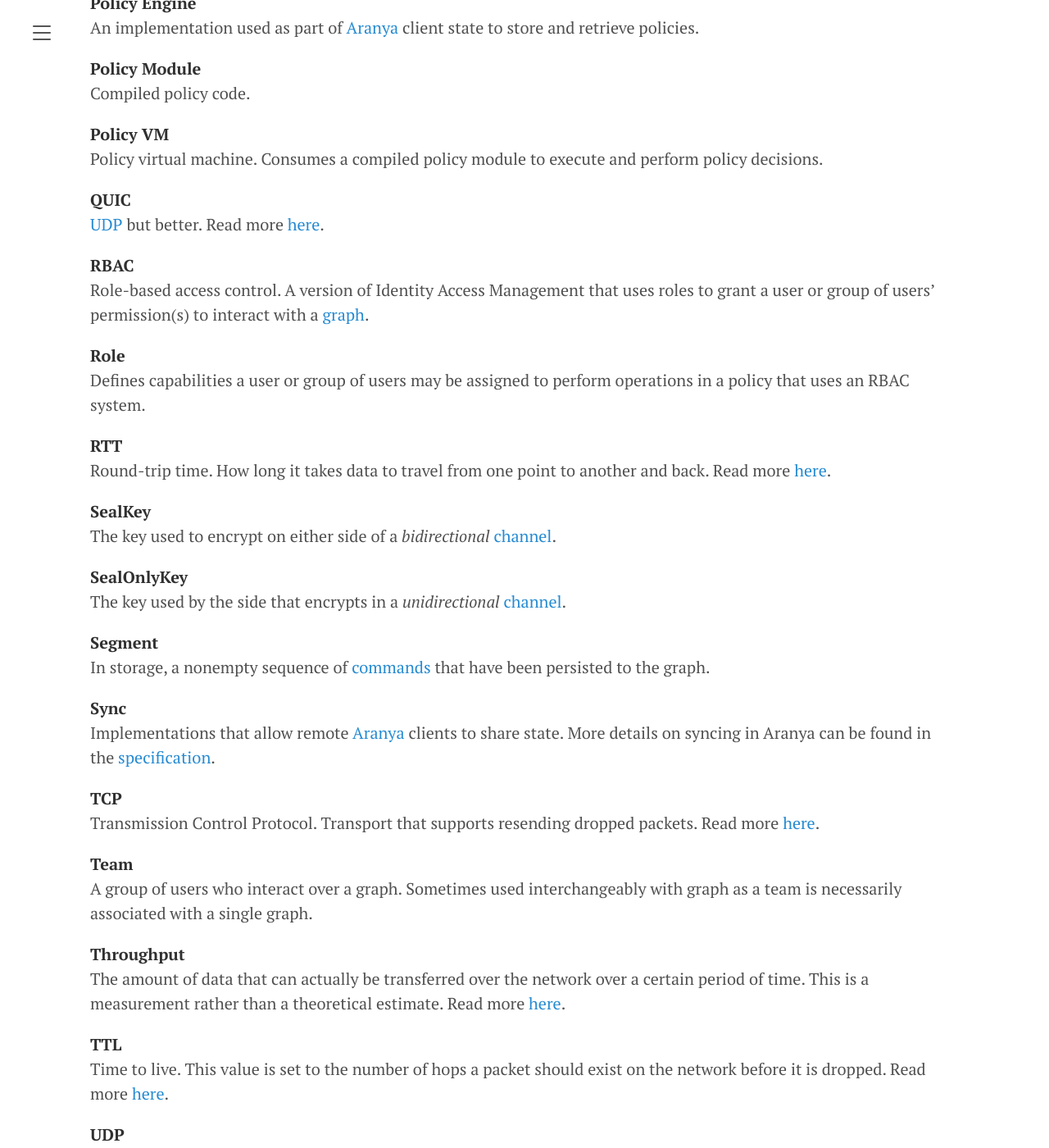
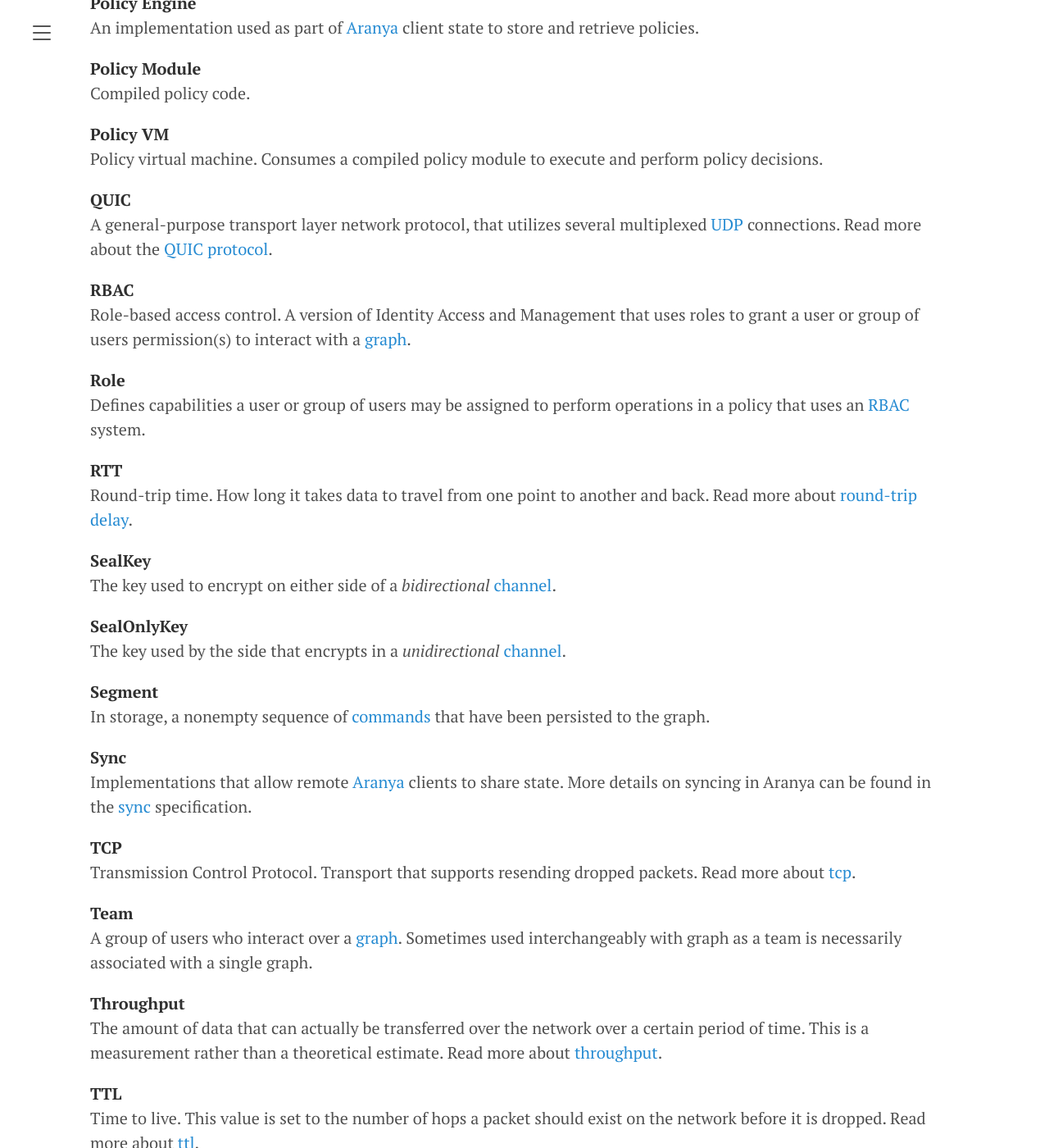
Before and after one commit to aranya-project/aranya-docs, a Jekyll site: the page built from pages/_glossary/glossary.md, in a window 1280 px wide and 1400 px high, scrolled down 3413 px. Shown: the whole window at 82% size. Built offline with Jekyll 4.4.1, drawn with Linux system fonts in a browser that asks for light colours; some of the changed text lies outside the part shown.

Commit message:
Address feedback

```diff
--- a/pages/_glossary/glossary.md
+++ b/pages/_glossary/glossary.md
@@ -6,7 +6,7 @@
 # Glossary
 
 <a name="action"></a>**Action**\
-An operation that may be called by a client to produce a [command](#command), which is then processed and, if valid, may affect state.
+An operation that may be called by a client to produce a [command](#command), which is then processed and, if valid, may affect the state of the Aranya DAG.
 
 <a name="afc"></a>**AFC**\
 Aranya Fast Channels. A low-latency, high-throughput encryption engine that uses Aranya for key management and authorization. Find more details in the [AFC spec]({{ '/afc' | relative_url }}).
@@ -63,13 +63,13 @@
 Directed acyclic graph (DAG) where the nodes are [commands](#command), which represents the total ordering of commands. Each command in the graph may contain a new version of its parent's or parents' [factDB](#factdb). Sometimes used to refer to a [team](#team).
 
 <a name="idam"></a>**IdAM**\
-Identity and access management (IdAM), controls access to a resource based on the user.
+Identity and Access Management (IdAM), controls access to a resource based on the user.
 
 <a name="label"></a>**Label**\
 An identifier that binds an AFC [channel](#channel) to a set of Aranya policy rules, ensuring that both channel users meet some specified criteria.
 
 <a name="latency"></a>**Latency**\
-Amount of time it takes data to travel from one point to another. Read more [latency](https://en.wikipedia.org/wiki/Latency_(engineering)).
+Amount of time it takes data to travel from one point to another. Read more about [latency](https://en.wikipedia.org/wiki/Latency_(engineering)).
 
 <a name="linear-storage"></a>**Linear Storage**\
 An implementation of the storage APIs using a file-like byte storage interface that is suitable for many different systems without making many assumptions on the underlying storage.
@@ -90,7 +90,7 @@
 In storage, a version of the [graph](#graph) from a specific [command](#command), or point-in-time.
 
 <a name="policy"></a>**Policy**\
-Defines rules for evaluating [actions](#action) to publish commands on the graph, resulting in effects emitted to [Aranya](#aranya) clients. More information on the Aranya Policy Language can be found in the [specification]({{ '/policy-language-v1' | relative_url }}).
+Defines rules for evaluating [actions](#action) to publish commands on the graph, resulting in effects emitted to [Aranya](#aranya) clients. More information on the Aranya Policy Language can be found in the [specification]({{ '/policy-language-v2' | relative_url }}).
 
 <a name="policy-compiler"></a>**Policy Compiler**\
 Compiles policy code into a module to be consumed by the policy VM.
@@ -108,16 +108,16 @@
 Policy virtual machine. Consumes a compiled policy module to execute and perform policy decisions.
 
 <a name="quic"></a>**QUIC**\
-[UDP](#udp) but better. Read more [here](https://en.wikipedia.org/wiki/QUIC).
+A general-purpose transport layer network protocol, that utilizes several multiplexed [UDP](#udp) connections. Read more about the [QUIC protocol](https://en.wikipedia.org/wiki/QUIC).
 
 <a name="rbac"></a>**RBAC**\
-Role-based access control. A version of Identity Access Management that uses roles to grant a user or group of users' permission(s) to interact with a [graph](#graph).
+Role-based access control. A version of Identity Access and Management that uses roles to grant a user or group of users permission(s) to interact with a [graph](#graph).
 
 <a name="role"></a>**Role**\
-Defines capabilities a user or group of users may be assigned to perform operations in a policy that uses an RBAC system.
+Defines capabilities a user or group of users may be assigned to perform operations in a policy that uses an [RBAC](#rbac) system.
 
 <a name="rtt"></a>**RTT**\
-Round-trip time. How long it takes data to travel from one point to another and back. Read more [here](https://en.wikipedia.org/wiki/Round-trip_delay).
+Round-trip time. How long it takes data to travel from one point to another and back. Read more about [round-trip delay](https://en.wikipedia.org/wiki/Round-trip_delay).
 
 <a name="sealkey"></a>**SealKey**\
 The key used to encrypt on either side of a _bidirectional_ [channel](#channel).
@@ -129,22 +129,22 @@
 In storage, a nonempty sequence of [commands](#command) that have been persisted to the graph.
 
 <a name="sync"></a>**Sync**\
-Implementations that allow remote [Aranya](#aranya) clients to share state. More details on syncing in Aranya can be found in the [specification]({{ '/sync' | relative_url }}).
+Implementations that allow remote [Aranya](#aranya) clients to share state. More details on syncing in Aranya can be found in the [sync]({{ '/sync' | relative_url }}) specification.
 
 <a name="tcp"></a>**TCP**\
-Transmission Control Protocol. Transport that supports resending dropped packets. Read more [here](https://en.wikipedia.org/wiki/Transmission_Control_Protocol).
+Transmission Control Protocol. Transport that supports resending dropped packets. Read more about [tcp](https://en.wikipedia.org/wiki/Transmission_Control_Protocol).
 
 <a name="team"></a>**Team**\
-A group of users who interact over a graph. Sometimes used interchangeably with graph as a team is necessarily associated with a single graph.
+A group of users who interact over a [graph](#graph). Sometimes used interchangeably with graph as a team is necessarily associated with a single graph.
 
 <a name="throughput"></a>**Throughput**\
-The amount of data that can actually be transferred over the network over a certain period of time. This is a measurement rather than a theoretical estimate. Read more [here](https://en.wikipedia.org/wiki/Network_throughput).
+The amount of data that can actually be transferred over the network over a certain period of time. This is a measurement rather than a theoretical estimate. Read more about [throughput](https://en.wikipedia.org/wiki/Network_throughput).
 
 <a name="ttl"></a>**TTL**\
-Time to live. This value is set to the number of hops a packet should exist on the network before it is dropped. Read more [here](https://en.wikipedia.org/wiki/Time_to_live).
+Time to live. This value is set to the number of hops a packet should exist on the network before it is dropped. Read more about [ttl](https://en.wikipedia.org/wiki/Time_to_live).
 
 <a name="udp"></a>**UDP**\
-User Datagram Protocol. Simple transport. Read more [here](https://en.wikipedia.org/wiki/User_Datagram_Protocol).
+User Datagram Protocol. A simple connectionless protocol that prioritizes speed over error checking and correction. Read more about [udp](https://en.wikipedia.org/wiki/User_Datagram_Protocol).
 
 <a name="uds"></a>**UDS**\
-Unix domain socket. An endpoint for exchanging data. Read more [here](https://en.wikipedia.org/wiki/Unix_domain_socket).
+Unix domain socket. An endpoint for exchanging data. Read more about [UDS](https://en.wikipedia.org/wiki/Unix_domain_socket).
```
